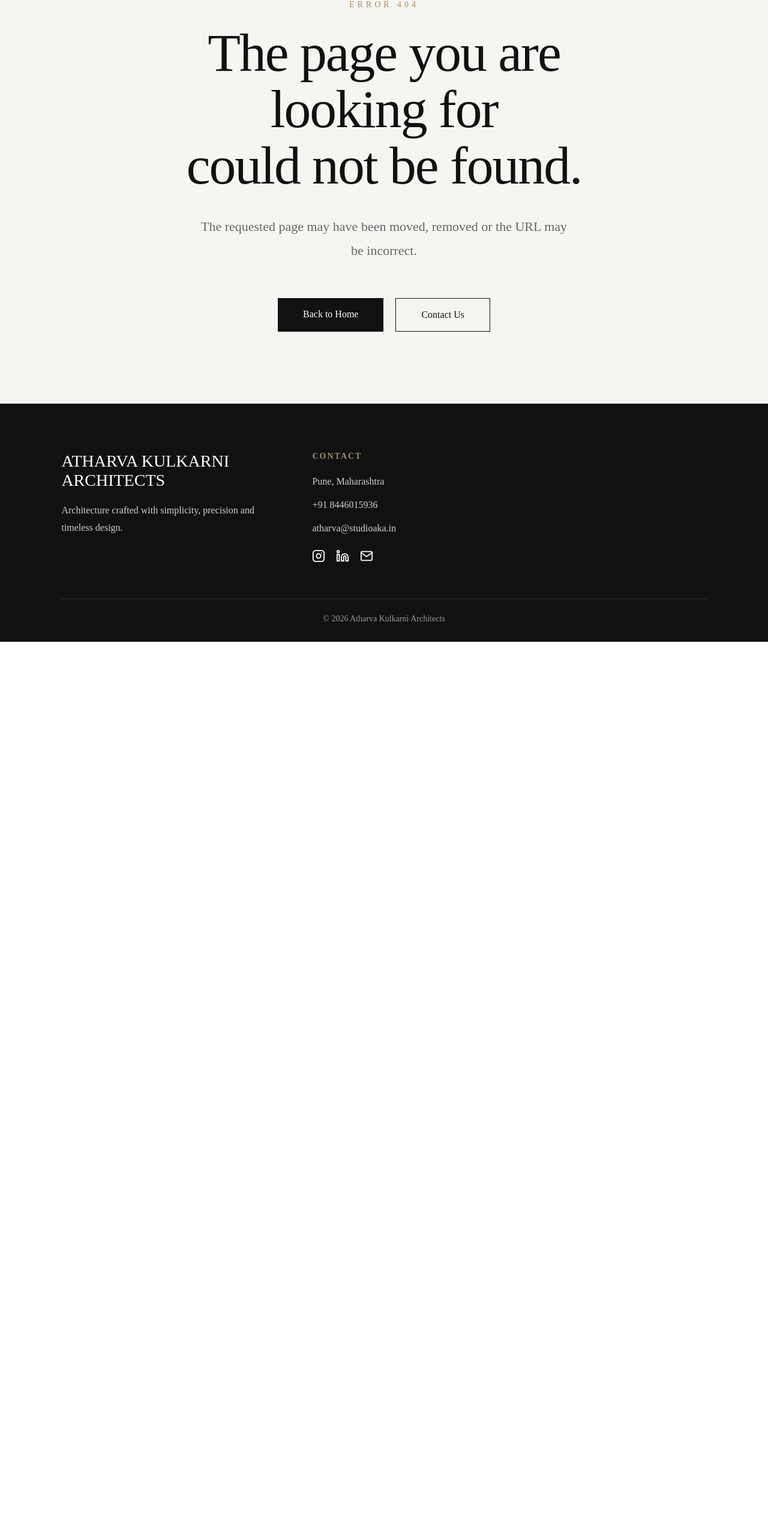
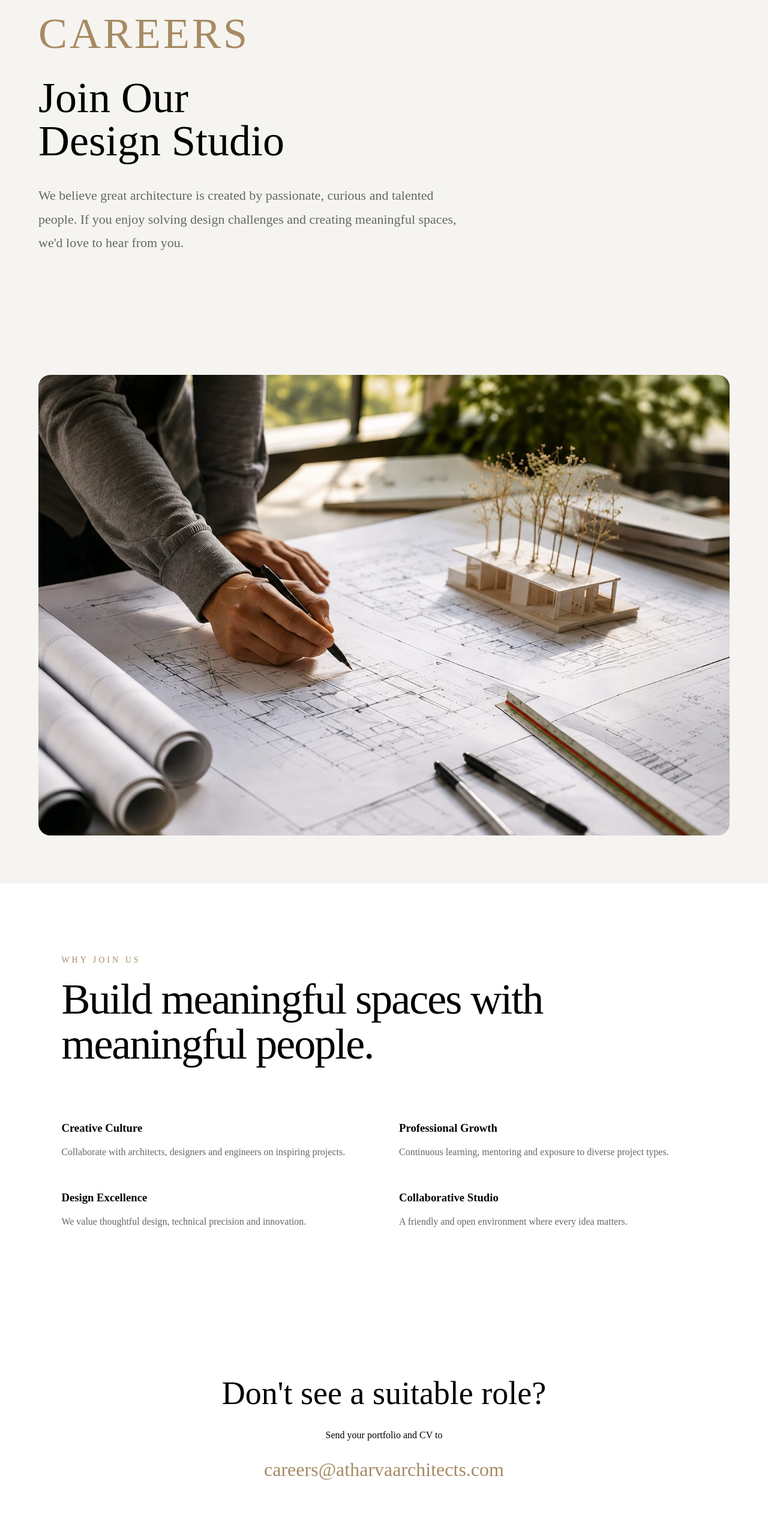
Before and after one commit to ssk607/atharva-arch-portfolio, a Next.js app: page /careers in a window 1280 px wide. Before the commit this address had no page. Shown: the part 160-2726 px from the top of the page at 60% size. Before the commit the page ends 1230 px from the top, so only its background shows below. Built offline with nearby package versions, Linux system fonts and the light colour scheme.

Commit message:
Added some changes

```diff
--- /dev/null
+++ b/app/careers/page.jsx
@@ -0,0 +1,125 @@
+import HomeHeader from "@/components/Header/HomeHeader";
+import FooterCTA from "@/components/Footer/FooterCTA";
+import Footer from "@/components/Footer/Footer";
+
+export default function CareersPage() {
+
+    return (
+        <>
+
+            <HomeHeader internal />
+
+            <section className="career-hero">
+
+                <div className="career-content">
+
+                    <h1 className="career-label">
+                        CAREERS
+                    </h1>
+
+                    <h1>
+                        Join Our
+                        <br />
+                        Design Studio
+                    </h1>
+
+                    <p className="career-intro">
+
+                        We believe great architecture is created by passionate,
+                        curious and talented people.
+                        If you enjoy solving design challenges and creating
+                        meaningful spaces, we'd love to hear from you.
+
+                    </p>
+
+                </div>
+
+            </section>
+
+            <section className="career-image">
+                <img
+                    src="/images/careers.jpg"
+                    alt="Careers"
+                />
+            </section>
+
+            <section className="career-why">
+
+                <div className="section-title">
+
+                    <p>WHY JOIN US</p>
+
+                    <h2>
+                        Build meaningful spaces with meaningful people.
+                    </h2>
+
+                </div>
+
+                <div className="career-grid">
+
+                    <div>
+                        <h3>Creative Culture</h3>
+
+                        <p>
+                            Collaborate with architects,
+                            designers and engineers on inspiring projects.
+                        </p>
+                    </div>
+
+                    <div>
+                        <h3>Professional Growth</h3>
+
+                        <p>
+                            Continuous learning,
+                            mentoring and exposure to diverse project types.
+                        </p>
+                    </div>
+
+                    <div>
+                        <h3>Design Excellence</h3>
+
+                        <p>
+                            We value thoughtful design,
+                            technical precision and innovation.
+                        </p>
+                    </div>
+
+                    <div>
+                        <h3>Collaborative Studio</h3>
+
+                        <p>
+                            A friendly and open environment where every
+                            idea matters.
+                        </p>
+                    </div>
+
+                </div>
+
+            </section>
+
+            <section className="career-email">
+
+                <h2>
+                    Don't see a suitable role?
+                </h2>
+
+                <p>
+
+                    Send your portfolio and CV to
+
+                </p>
+
+                <a href="mailto:careers@atharvaarchitects.com">
+
+                    careers@atharvaarchitects.com
+
+                </a>
+
+            </section>
+
+            <Footer />
+
+        </>
+    );
+
+}
--- a/app/globals.css
+++ b/app/globals.css
@@ -679,9 +679,101 @@ MEGA MENU
 
 .connect-mega {
 
-    width: 460px;
-
-    grid-template-columns: 180px 1fr;
+    width: 720px;
+
+    display: grid;
+
+    grid-template-columns: 320px 1fr;
+
+}
+
+.connect-image img {
+
+    width: 100%;
+
+    height: 100%;
+
+    object-fit: cover;
+
+}
+
+.connect-content {
+
+    padding: 45px;
+
+}
+
+.mega-title {
+
+    font-size: 13px;
+
+    letter-spacing: 4px;
+
+    color: #A68B63;
+
+    margin-bottom: 18px;
+
+}
+
+.connect-content h3 {
+
+    font-size: 42px;
+
+    font-weight: 300;
+
+    line-height: 1.1;
+
+    margin-bottom: 22px;
+
+}
+
+.connect-description {
+
+    color: #666;
+
+    line-height: 1.8;
+
+    margin-bottom: 28px;
+
+}
+
+.connect-email {
+
+    display: inline-block;
+
+    color: #A68B63;
+
+    text-decoration: none;
+
+    font-weight: 500;
+
+    margin-bottom: 35px;
+
+}
+
+.connect-links {
+
+    display: flex;
+
+    flex-direction: column;
+
+    gap: 18px;
+
+}
+
+.connect-links a {
+
+    color: #111;
+
+    text-decoration: none;
+
+    font-size: 17px;
+
+}
+
+.connect-links a:hover {
+
+    color: #A68B63;
 
 }
 
@@ -1746,3 +1838,213 @@ CATEGORY PAGE
     }
 
 }
+
+.career-hero {
+
+    background: #F6F4F0;
+
+    padding: 180px 0 120px;
+
+}
+
+.career-content {
+
+    width: min(1300px, 90%);
+
+    margin: auto;
+
+}
+
+.career-label {
+
+    letter-spacing: 4px;
+
+    color: #A68B63;
+
+    margin-bottom: 25px;
+
+}
+
+.career-hero h1 {
+
+    font-size: 72px;
+
+    font-weight: 300;
+
+    line-height: 1;
+
+    margin-bottom: 35px;
+
+}
+
+.career-intro {
+
+    max-width: 700px;
+
+    font-size: 22px;
+
+    line-height: 1.8;
+
+    color: #666;
+
+}
+
+.career-image {
+
+    width: 100%;
+
+    background: #f6f4f0;
+
+    display: flex;
+
+    justify-content: center;
+
+    padding: 80px 0;
+
+}
+
+.career-image img {
+
+    width: min(1400px, 90%);
+
+    height: auto;
+
+    display: block;
+
+    border-radius: 20px;
+
+}
+
+.section-title p {
+
+    font-size: 14px;
+
+    letter-spacing: 4px;
+
+    text-transform: uppercase;
+
+    color: #A68B63;
+
+    margin-bottom: 18px;
+
+}
+
+.section-title {
+
+    max-width: 1400px;
+
+    margin: 0 auto 90px;
+
+}
+
+.section-title h2 {
+
+    font-size: 72px;
+
+    font-weight: 300;
+
+    line-height: 1.05;
+
+    letter-spacing: -2px;
+
+    max-width: 1400px;
+
+    margin: 20px auto 0;
+
+}
+
+.career-why {
+
+    padding: 120px 8%;
+
+}
+
+.career-grid {
+
+    display: grid;
+
+    grid-template-columns: repeat(2, 1fr);
+
+    gap: 50px;
+
+}
+
+.career-grid h3 {
+
+    margin-bottom: 15px;
+
+}
+
+.career-grid p {
+
+    line-height: 1.8;
+
+    color: #666;
+
+}
+
+.career-openings {
+
+    background: #fafafa;
+
+    padding: 120px 8%;
+
+}
+
+.jobs {
+
+    display: grid;
+
+    grid-template-columns: repeat(2, 1fr);
+
+    gap: 30px;
+
+}
+
+.job-card {
+
+    padding: 40px;
+
+    background: white;
+
+    transition: .35s;
+
+}
+
+.job-card:hover {
+
+    transform: translateY(-8px);
+
+}
+
+.career-email {
+
+    padding: 120px 8%;
+
+    text-align: center;
+
+}
+
+.career-email h2 {
+
+    font-size: 54px;
+
+    font-weight: 300;
+
+}
+
+.career-email p {
+
+    margin: 30px 0;
+
+}
+
+.career-email a {
+
+    font-size: 32px;
+
+    color: #A68B63;
+
+    text-decoration: none;
+
+}
--- a/components/Header/HomeHeader.jsx
+++ b/components/Header/HomeHeader.jsx
@@ -134,15 +134,49 @@ export default function HomeHeader({ internal = false }) {
           </span>
 
           {activeDropdown === "connect" && (
+
             <div className="mega-menu connect-mega">
 
-              <div className="mega-left">
-                <div className="mega-item active">
-                  CONNECT
-                </div>
+              <div className="connect-image">
+
+                <img
+                  src="/images/connect-menu.jpg"
+                  alt="Atharva Architects"
+                />
+
               </div>
 
-              <div className="mega-right">
+              <div className="connect-content">
+
+                <p className="mega-title">
+                  CONNECT
+                </p>
+
+                <h3>
+                  Let's Build
+                  <br />
+                  Something Beautiful
+                </h3>
+
+                <p className="connect-description">
+
+                  We collaborate with homeowners,
+                  developers and organizations to create
+                  thoughtful architecture and interiors.
+                  We are also always looking for passionate
+                  architects to join our growing team.
+
+                </p>
+
+                <a
+                  href="mailto:hello@atharvaarchitects.com"
+                  className="connect-email"
+                >
+                  hello@atharvaarchitects.com
+                </a>
+
+                <div className="connect-links">
+
                   <Link href="/contact">
                     Contact Us
                   </Link>
@@ -150,9 +184,13 @@ export default function HomeHeader({ internal = false }) {
                   <Link href="/careers">
                     Careers
                   </Link>
+
                 </div>
 
               </div>
+
+            </div>
+
           )}
         </div>
       </nav>
```
Also changed, not shown: public/images/careers.jpg (added). Lines whose indentation alone changed are shown as unchanged.
